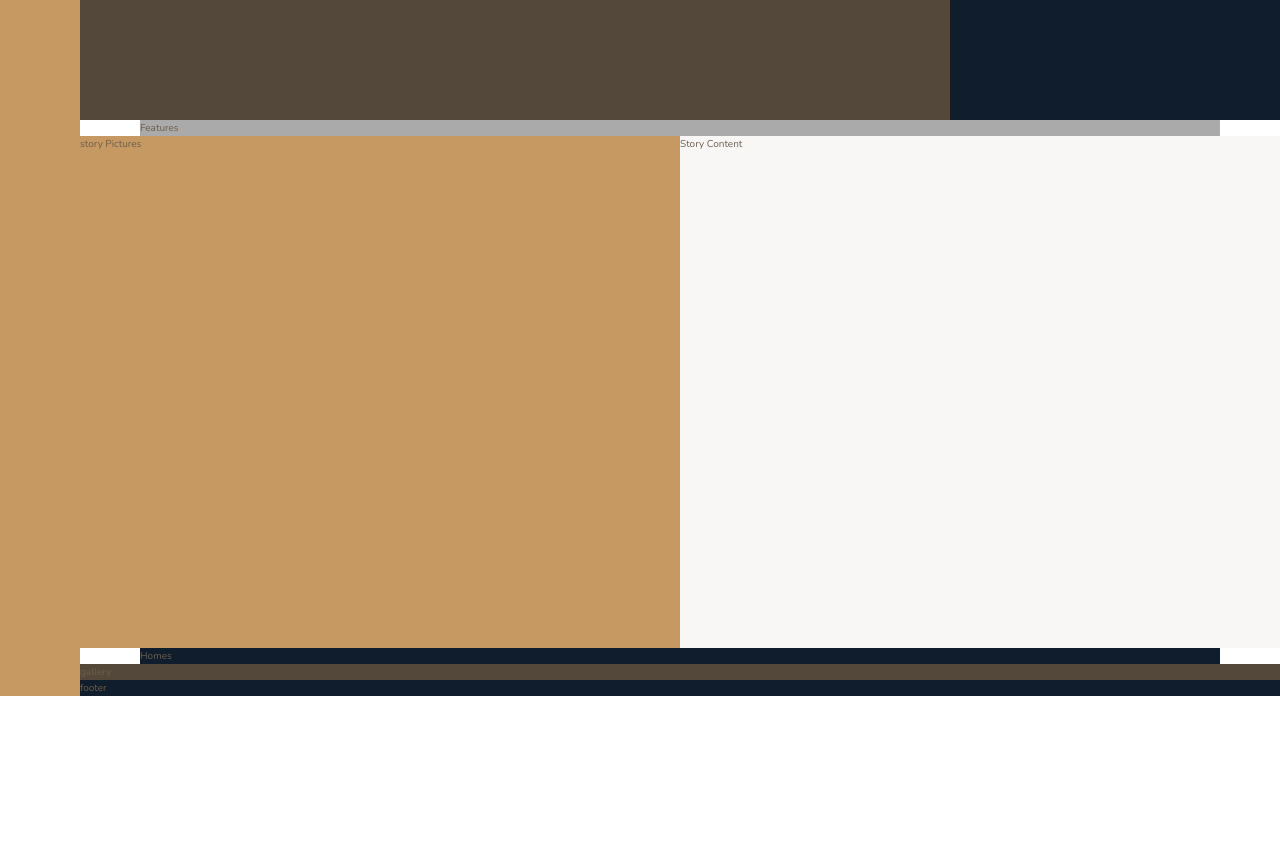
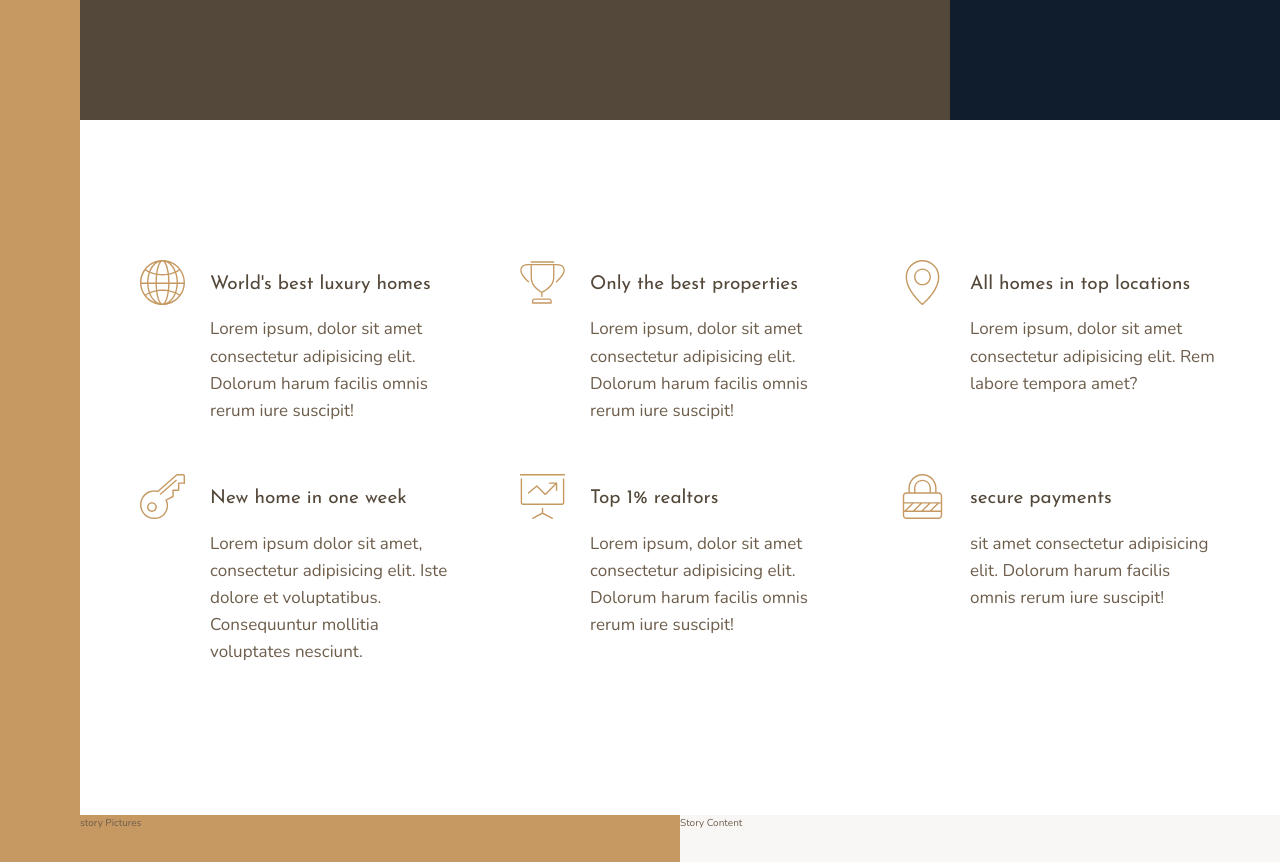
Before and after one commit to KalvaNaveen/RealEstate.com, a website: page index.html in a window 1280 px wide. Shown: the part 520-1382 px from the top of the page. Before the commit the page ends 1216 px from the top, so only its background shows below. Drawn offline with nearby package versions, Linux system fonts and the light colour scheme.

Commit message:
Features_section_Completed

```diff
--- a/index.html
+++ b/index.html
@@ -22,7 +22,46 @@
           Top 3 RealTors
       </div>
       <div class="features">
-          Features
+         <div class="feature">
+             <svg class="feature__icon">
+                 <use xlink:href="img/sprite.svg#icon-global"></use>
+             </svg>
+             <h4 class="heading-4 heading-4--dark">World's best luxury homes</h4>
+             <p class="feature__text">Lorem ipsum, dolor sit amet consectetur adipisicing elit. Dolorum harum facilis omnis rerum iure suscipit!
+             </p>
+
+         </div>
+         <div class="feature"> <svg class="feature__icon">
+            <use xlink:href="img/sprite.svg#icon-trophy"></use>
+        </svg>
+        <h4 class="heading-4 heading-4--dark">Only the best properties</h4>
+        <p class="feature__text">Lorem ipsum, dolor sit amet consectetur adipisicing elit. Dolorum harum facilis omnis rerum iure suscipit!
+        </p> </div>
+         <div class="feature">
+              <svg class="feature__icon">
+            <use xlink:href="img/sprite.svg#icon-map-pin"></use>
+        </svg>
+        <h4 class="heading-4 heading-4--dark">All homes in top locations</h4>
+        <p class="feature__text">Lorem ipsum, dolor sit amet consectetur adipisicing elit. Rem labore tempora amet?
+        </p> </div>
+         <div class="feature"> <svg class="feature__icon">
+            <use xlink:href="img/sprite.svg#icon-key"></use>
+        </svg>
+        <h4 class="heading-4 heading-4--dark">New home in one week</h4>
+        <p class="feature__text">Lorem ipsum dolor sit amet, consectetur adipisicing elit. Iste dolore et voluptatibus. Consequuntur mollitia voluptates nesciunt.
+        </p></div>
+         <div class="feature"> <svg class="feature__icon">
+            <use xlink:href="img/sprite.svg#icon-presentation"></use>
+        </svg>
+        <h4 class="heading-4 heading-4--dark">Top 1% realtors</h4>
+        <p class="feature__text">Lorem ipsum, dolor sit amet consectetur adipisicing elit. Dolorum harum facilis omnis rerum iure suscipit!
+        </p> </div>
+         <div class="feature"> <svg class="feature__icon">
+            <use xlink:href="img/sprite.svg#icon-lock"></use>
+        </svg>
+        <h4 class="heading-4 heading-4--dark">secure payments</h4>
+        <p class="feature__text">sit amet consectetur adipisicing elit. Dolorum harum facilis omnis rerum iure suscipit!
+        </p> </div>
       </div>
       <div class="story__pictures">
           story Pictures
--- a/package.json
+++ b/package.json
@@ -5,7 +5,7 @@
   "main": "index.js",
   "scripts": {
     "watch:sass": "node-sass sass/main.scss css/style.css -w",
-    "devserver": "live-server -browser=firefox",
+    "devserver": "live-server",
     "start": "npm-run-all --parallel devserver watch:sass",
     "compile:sass": "node-sass sass/main.scss css/style.comp.css",
     "prefix:css": "postcss --use autoprefixer -b 'last 10 versions' css/style.comp.css -o css/style.prefix.css",
--- a/sass/_features.scss
+++ b/sass/_features.scss
@@ -1,5 +1,30 @@
 .features{
-    background-color:$color-grey-light-2;
+    // background-color:$color-grey-light-2;
     grid-column: center-start/center-end;
+    margin: 15rem 0;
+
+    display: grid;
+    grid-template-columns: repeat(3,1fr);
+    grid-template-columns: repeat(auto-fit,minmax(25rem,1fr));
+    align-items: start;
+    grid-gap: 6rem;
 
 }
+
+.feature{
+   display:grid;
+   grid-template-columns: min-content 1fr;
+   grid-gap: 1.5rem 2.5rem;
+
+    &__icon{
+      fill:$color-primary;
+      width: 4.5rem;
+      height: 4.5rem;
+      grid-row: 1/ span 2;
+      transform: translateY(-1rem);
+
+    }
+    &__text{
+        font-size: 1.7rem;
+    }
+}
--- a/sass/_typography.scss
+++ b/sass/_typography.scss
@@ -0,0 +1,24 @@
+%heading{
+    font-family: $font-display;
+    font-weight: 400;
+}
+
+.heading-1{
+@extend %heading;
+}
+.heading-2{
+    @extend %heading;
+}
+.heading-3{
+    @extend %heading;
+}
+.heading-4{
+    @extend %heading;
+    font-size: 1.9rem;
+    &--light{
+        color: $color-grey-light-1
+    }
+    &--dark{
+        color: $color-grey-dark-1
+    }
+}
```
Also changed, not shown: css/style.css.
